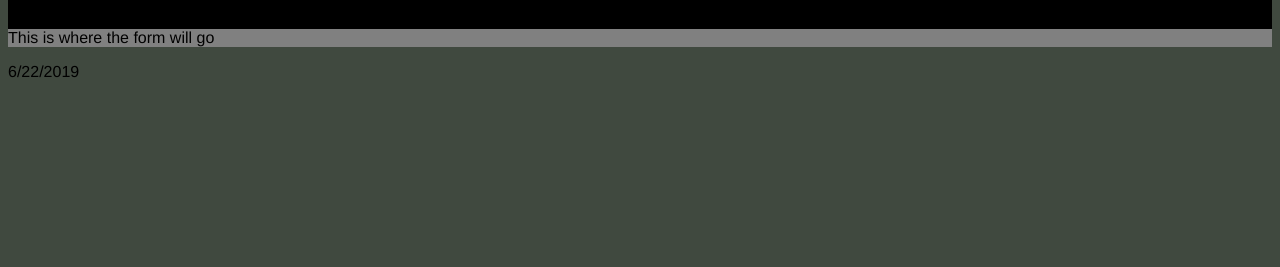
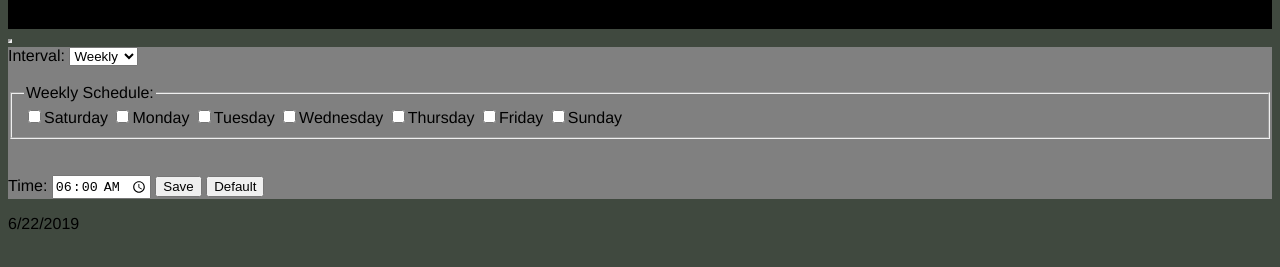
Before and after one commit to Tinker442/Garden-Alpha, a plain HTML site: page public/schedule.html in a window 1280 px wide. Shown: the part 97-364 px from the top of the page. Drawn offline with Linux system fonts and the light colour scheme.

Commit message:
Update schedule.html

```diff
--- a/public/schedule.html
+++ b/public/schedule.html
@@ -1,3 +1,4 @@
+
 <!DOCTYPE html>
 <html lang="en">
   <head>
@@ -19,9 +20,60 @@
       </nav>
       <h1>Scheduling Options</h1>
     </header>
+    <iframe width="0" height="0" border="0" name="dummyframe" id="preventformredierct"></iframe>
+    <section>
+        <form name="scheduleform" action="https://us-central1-garden-alpha.cloudfunctions.net/schedule" method="post" target="dummyframe">
+          <label for="interval">Interval:</label>
+          <select name="interval" id="interval" onchange="hideweeklyfieldset()">
+              <option value="monthly">Monthly</option>
+              <option value="weekly" selected>Weekly</option>
+              <option value="daily">Daily</option>
+            </select>
+          <br>
+          <br>
+          <fieldset id="weeklyfieldset">
+              <legend>Weekly Schedule:</legend>
+                  <input type="checkbox" name="saturday" value="sat" id="sat">Saturday
+                  <input type="checkbox" name="monday" value="mon" id="mon">Monday
+                  <input type="checkbox" name="tuesday" value="tue" id="tue">Tuesday
+                  <input type="checkbox" name="wednesday" value="wed" id="wed">Wednesday
+                  <input type="checkbox" name="thursday" value="thu" id="thu">Thursday
+                  <input type="checkbox" name="friday" value="fri" id="fri">Friday
+                  <input type="checkbox" name="sunday" value="sun" id="sun">Sunday
+          </fieldset>
+              <br>
+              <br>
+              <label for="time">Time:</label>
+              <input type="time" name="time" value="06:00">
 
-    <section>
-      This is where the form will go
+          <input type="submit" value="Save">
+          <input type="reset" value="Default">
+        </form>
+        <script>
+          function hideweeklyfieldset(){
+
+            if(document.getElementById("interval").value != "weekly"){
+              document.getElementById("sat").setAttribute("disabled","1");
+              document.getElementById("mon").setAttribute("disabled","1");
+              document.getElementById("tue").setAttribute("disabled","1");
+              document.getElementById("wed").setAttribute("disabled","1");
+              document.getElementById("thu").setAttribute("disabled","1");
+              document.getElementById("fri").setAttribute("disabled","1");
+              document.getElementById("sun").setAttribute("disabled","1");
+            }
+
+            if(document.getElementById("interval").value == "weekly"){
+              document.getElementById("sat").removeAttribute("disabled");
+              document.getElementById("mon").removeAttribute("disabled");
+              document.getElementById("tue").removeAttribute("disabled");
+              document.getElementById("wed").removeAttribute("disabled");
+              document.getElementById("thu").removeAttribute("disabled");
+              document.getElementById("fri").removeAttribute("disabled");
+              document.getElementById("sun").removeAttribute("disabled");
+            }
+          }
+
+        </script>
     </section>
     <footer>
       <p id="date"></p>
```
